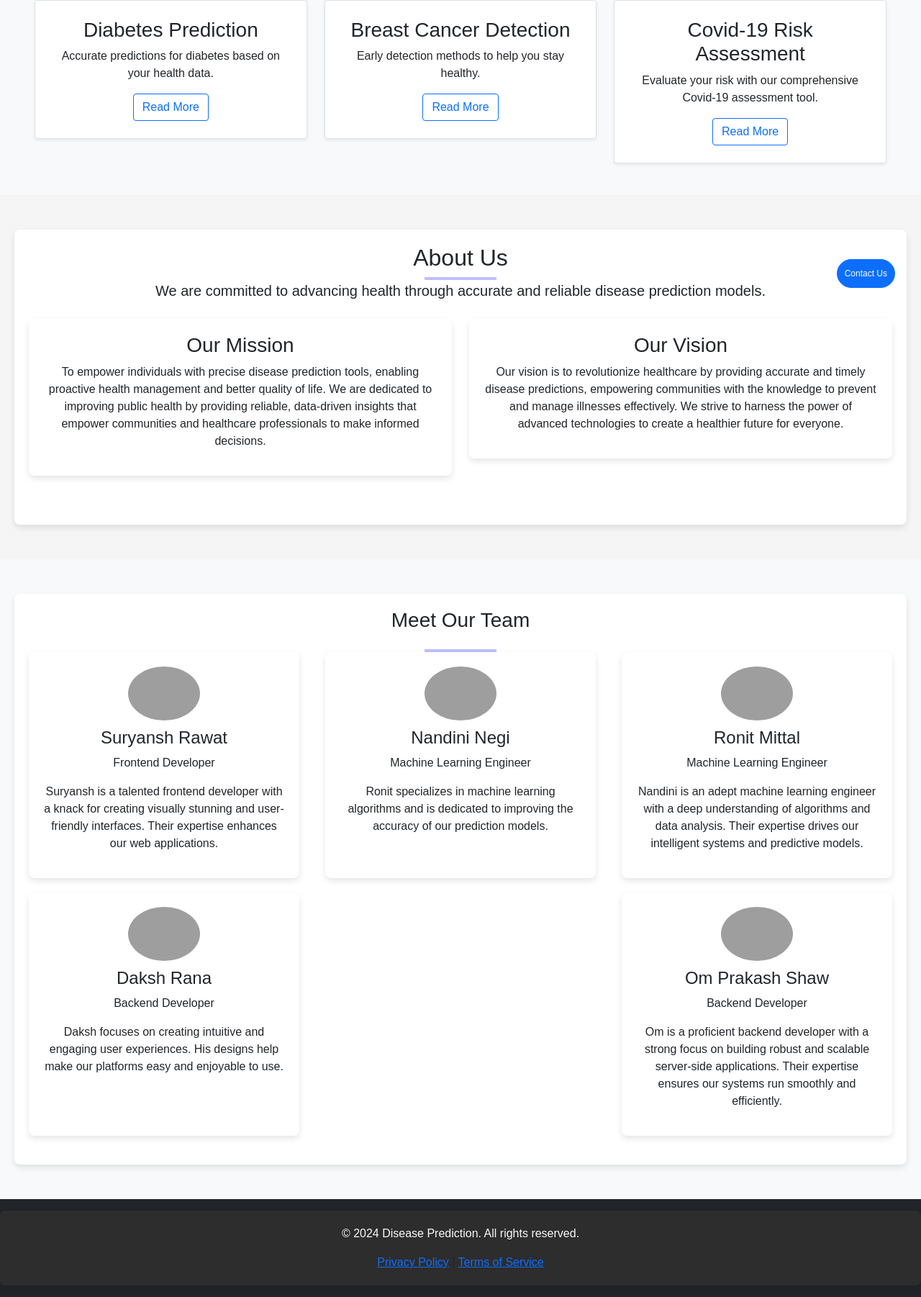
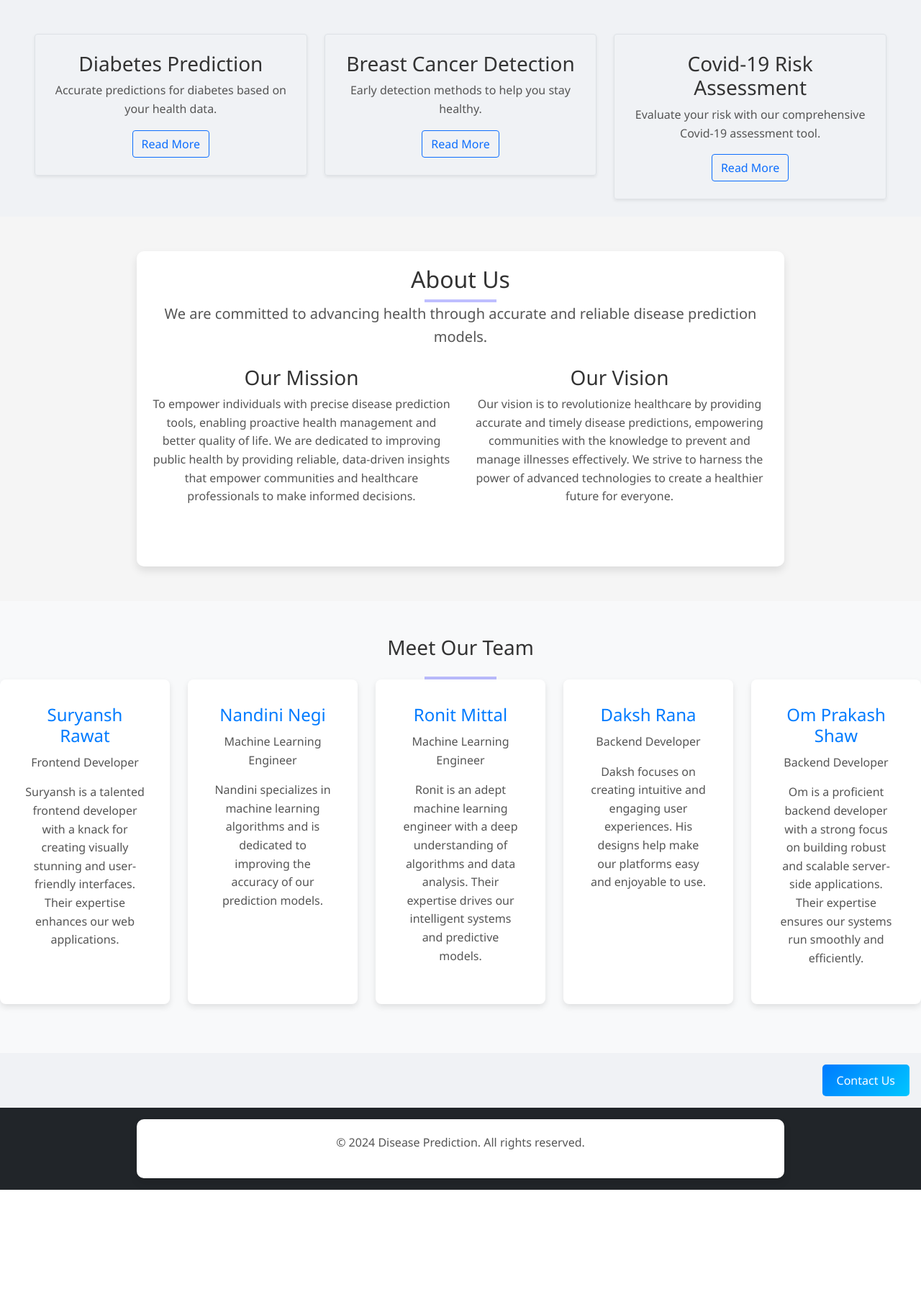
Before and after one commit to opshaw/myProject, a Flask app: page / in a window 1280 px wide. Shown: the part 364-2166 px from the top of the page at 72% size. After the commit the page ends 2017 px from the top, so only its background shows below. Run offline with Flask 3, Linux system fonts and the light colour scheme; grey boxes are pictures that could not be loaded.

Commit message:
little changes

```diff
--- a/static/css/index.css
+++ b/static/css/index.css
@@ -1,42 +1,86 @@
 /* General Styles */
 body {
-    font-family: Arial, sans-serif;
-    background-color: #f8f9fa;
+    font-family: 'Segoe UI', Tahoma, Geneva, Verdana, sans-serif;
+    background-color: #f0f2f5;
     margin: 0;
     padding: 0;
+    color: #333;
+    transition: background-color 0.3s ease;
 }
-
-/* Responsive Meta Tag */
-<meta name="viewport" content="width=device-width, initial-scale=1.0">
 
 /* Navigation Bar */
 .navbar {
     margin-bottom: 20px;
+    background: linear-gradient(135deg, #007bff, #00c6ff);
 }
 
+.navbar-brand {
+    font-size: 1.5rem;
+}
+
+.navbar-nav .nav-link {
+    color: #fff !important;
+}
+
+.navbar-nav .nav-link.active {
+    background-color: #0056b3;
+}
+
+.navbar-nav .nav-link:hover {
+    background-color: rgba(255, 255, 255, 0.1);
+}
+
+/* Main Container */
 .container {
-    max-width: 100%;
+    max-width: 900px;
+    margin: auto;
     padding: 20px;
-    background-color: white;
+    background-color: #fff;
+    border-radius: 10px;
+    box-shadow: 0 6px 12px rgba(0, 0, 0, 0.1);
+}
+
+/* Content Section */
+.cont {
+    color: #555;
+    margin: 0 auto;
+    max-width: 800px;
+}
+
+h1 {
+    color: #007bff;
+    text-align: center;
+    margin-bottom: 30px;
+    font-size: 2.5rem;
+    font-weight: bold;
+}
+
+/* Form Styling */
+form {
+    background: #f8f9fa;
+    padding: 20px;
     border-radius: 8px;
     box-shadow: 0 4px 8px rgba(0, 0, 0, 0.1);
 }
 
-.cont{
-    color: #938c8c;
-
-    margin-left: 20px;
-}
-.small{
-    padding-left: 30%;
-    padding-right: 30%;
+.form-control {
+    border-radius: 5px;
+    border: 1px solid #ced4da;
+    box-shadow: inset 0 1px 2px rgba(0, 0, 0, 0.075);
 }
 
-h1 {
-    color: #343a40;
-    text-align: center;
-    margin-bottom: 20px;
+.btn-primary {
+    background: linear-gradient(135deg, #007bff, #00c6ff);
+    border: none;
+    border-radius: 5px;
+    padding: 10px 20px;
+    color: #fff;
+    font-size: 1rem;
+    transition: background 0.3s ease;
+}
 
+.btn-primary:hover {
+    background: linear-gradient(135deg, #0056b3, #00aaff);
 }
 
 /* Hero Section */
@@ -45,51 +89,102 @@
     background-size: cover;
     color: white;
     text-align: center;
-    padding: 100px 20px;
+    padding: 120px 20px;
+    position: relative;
+    overflow: hidden;
+}
+
+.hero-section::before {
+    content: '';
+    position: absolute;
+    top: 0;
+    left: 0;
+    width: 100%;
+    height: 100%;
+    background: rgba(188, 181, 181, 0.5);
+    z-index: 1;
 }
 
 .hero-section h1 {
-    font-size: 2.5em;
+    font-size: 3rem;
+    margin-bottom: 20px;
+    z-index: 2;
+    position: relative;
 }
 
 .hero-section p {
-    font-size: 1.2em;
-    color:orangered;
+    font-size: 1.5rem;
+    color: rgb(197, 85, 73);
+    z-index: 2;
+    position: relative;
 }
 
 .hero-section .btn {
-    font-size: 1.2em;
-    padding: 10px 20px;
+    font-size: 1.2rem;
+    padding: 12px 25px;
+    z-index: 2;
+    position: relative;
 }
 
-/* Features Section */
-.features-section {
-    padding: 60px 20px;
+/* Responsive Design */
+@media (max-width: 768px) {
+    .hero-section h1 {
+        font-size: 2.5rem;
+    }
+
+    .hero-section p {
+        font-size: 1.2rem;
+    }
+
+    .hero-section .btn {
+        font-size: 1.1rem;
+        padding: 10px 20px;
+    }
+
+    .container {
+        padding: 15px;
+    }
+
+    .cont {
+        margin: 0;
+    }
 }
 
-.feature-box {
-    background-color: #fff;
-    padding: 20px;
-    margin-bottom: 20px;
-    border-radius: 8px;
-    box-shadow: 0 4px 8px rgba(0, 0, 0, 0.1);
+@media (max-width: 576px) {
+    .hero-section {
+        padding: 80px 15px;
+    }
+
+    .hero-section h1 {
+        font-size: 2rem;
+    }
+
+    .hero-section p {
+        font-size: 1rem;
+    }
+
+    .hero-section .btn {
+        font-size: 1rem;
+        padding: 8px 15px;
+    }
+
+    .container {
+        padding: 10px;
+    }
 }
 
-/* About Us Section */
-.about-us {
-    padding: 60px 20px;
-}
-
-.about-us .mission-vision-box {
-    padding: 20px;
-    background-color: #fff;
-    border-radius: 8px;
-    box-shadow: 0 4px 8px rgba(0, 0, 0, 0.1);
-}
 
 /* Meet Our Team Section */
 .meet-our-team {
-    padding: 60px 20px;
+    background-color: #f8f9fa;
+    padding-top: 40px;
+    padding-bottom: 40px;
+}
+
+.section-divider {
+    width: 100px;
+    border: 2px solid #007bff;
+    margin: 20px auto;
 }
 
 .team-container {
@@ -104,87 +199,53 @@
     margin-bottom: 20px;
     border-radius: 8px;
     box-shadow: 0 4px 8px rgba(0, 0, 0, 0.1);
-    flex: 1 1 calc(33% - 20px);
-    max-width: calc(33% - 20px);
-    text-align: center;
+    flex: 1 1 calc(20% - 20px); /* Adjust width based on number of columns */
+    max-width: calc(20% - 20px); /* Ensure it does not exceed column width */
+    transition: transform 0.3s ease, box-shadow 0.3s ease;
 }
 
-.team-member img {
-    max-width: 100px;
-    border-radius: 50%;
+.team-member:hover {
+    transform: translateY(-5px);
+    box-shadow: 0 8px 16px rgba(0, 0, 0, 0.2);
+}
+
+.member-box {
+    padding: 15px;
+}
+
+h4 {
+    color: #007bff;
     margin-bottom: 10px;
 }
 
-/* Contact Us Icon */
-.contact-icon {
-    position: fixed;
-    bottom: 20px;
-    right: 20px;
-    z-index: 1000;
+.role {
+    color: #6c757d;
+    font-weight: 500;
 }
 
-.contact-icon .btn {
-    padding: 10px 10px;
-    border-radius: 50px;
-    font-size: 12px;
+p {
+    color: #555;
+    line-height: 1.6;
 }
 
-.contact-icon i {
-    font-size: 12px;
+/* Responsive Design for Team Section */
+@media (max-width: 992px) {
+    .team-member {
+        flex: 1 1 calc(33% - 20px); /* 3 columns */
+        max-width: calc(33% - 20px);
+    }
 }
 
-/* Modal Content */
-.modal-content {
-    padding: 20px;
-}
-
-.modal-title {
-    margin-bottom: 10px;
-}
-
-/* Media Queries */
 @media (max-width: 768px) {
-    .hero-section h1 {
-        font-size: 2em;
-    }
-
-    .hero-section p {
-        font-size: 1em;
-    }
-
-    .hero-section .btn {
-        font-size: 1em;
-        padding: 10px 15px;
-    }
-
-    .feature-box, .team-member {
-        flex: 1 1 100%;
-        max-width: 100%;
+    .team-member {
+        flex: 1 1 calc(50% - 20px); /* 2 columns */
+        max-width: calc(50% - 20px);
     }
 }
 
 @media (max-width: 576px) {
-    .hero-section {
-        padding: 50px 20px;
-    }
-
-    .hero-section h1 {
-        font-size: 1.5em;
-    }
-
-    .hero-section p {
-        font-size: 0.9em;
-    }
-
-    .hero-section .btn {
-        font-size: 0.9em;
-        padding: 8px 12px;
+    .team-member {
+        flex: 1 1 100%; /* 1 column */
+        max-width: 100%;
     }
 }
-
-#hey{
-    background-color: rgb(45, 45, 45);
-}
-#hello{
-    color: #f8f9fa;
-}
--- a/templates/home.html
+++ b/templates/home.html
@@ -123,14 +123,14 @@
 
 <!-- Meet Our Team Section -->
 <div class="meet-our-team py-5">
-    <div class="container">
+    <div class="conta">
         <h3 class="text-center mb-4">Meet Our Team</h3>
         <hr style="width: 100px; border: 2px solid blue; margin: 0 auto;"> <!-- Underline -->
         <div class="team-container d-flex flex-wrap justify-content-between">
             <!-- Team Member 1 -->
             <div class="team-member text-center">
                 <div class="member-box">
-                    <img src="/static/images/team1.jpg" alt="Suryansh" class="img-fluid rounded-circle">
+
                     <h4>Suryansh Rawat</h4>
                     <p>Frontend Developer</p>
                     <p>Suryansh is a talented frontend developer with a knack for creating visually stunning and user-friendly interfaces. Their expertise enhances our web applications.</p>
@@ -139,25 +139,24 @@
             <!-- Team Member 2 -->
             <div class="team-member text-center">
                 <div class="member-box">
-                    <img src="/static/images/team2.jpg" alt="Nandini" class="img-fluid rounded-circle">
+
                     <h4>Nandini Negi</h4>
                     <p>Machine Learning Engineer</p>
-                    <p>Ronit specializes in machine learning algorithms and is dedicated to improving the accuracy of our prediction models.</p>
+                    <p>Nandini specializes in machine learning algorithms and is dedicated to improving the accuracy of our prediction models.</p>
                 </div>
             </div>
             <!-- Team Member 3 -->
             <div class="team-member text-center">
                 <div class="member-box">
-                    <img src="/static/images/team3.jpg" alt="Ronit" class="img-fluid rounded-circle">
+
                     <h4>Ronit Mittal</h4>
                     <p>Machine Learning Engineer</p>
-                    <p>Nandini is an adept machine learning engineer with a deep understanding of algorithms and data analysis. Their expertise drives our intelligent systems and predictive models.</p>
+                    <p>Ronit is an adept machine learning engineer with a deep understanding of algorithms and data analysis. Their expertise drives our intelligent systems and predictive models.</p>
                 </div>
             </div>
             <!-- Team Member 4 -->
             <div class="team-member text-center">
                 <div class="member-box">
-                    <img src="/static/images/team4.jpg" alt="Daksh" class="img-fluid rounded-circle">
                     <h4>Daksh Rana</h4>
                     <p>Backend Developer</p>
                     <p>Daksh focuses on creating intuitive and engaging user experiences. His designs help make our platforms easy and enjoyable to use.</p>
@@ -166,7 +165,7 @@
             <!-- Team Member 5 -->
             <div class="team-member text-center">
                 <div class="member-box">
-                    <img src="/static/images/team5.jpg" alt="Om" class="img-fluid rounded-circle">
+
                     <h4>Om Prakash Shaw</h4>
                     <p>Backend Developer</p>
                     <p>Om is a proficient backend developer with a strong focus on building robust and scalable server-side applications. Their expertise ensures our systems run smoothly and efficiently.</p>
@@ -224,10 +223,16 @@
     <footer class="footer bg-dark text-blue py-3">
         <div class="container text-center" id="hey">
             <p id="hello">&copy; 2024 Disease Prediction. All rights reserved.</p>
-            <a href="{{ url_for('home') }}" class="text-blue">Privacy Policy</a> |
-            <a href="{{ url_for('home') }}" class="text-blue">Terms of Service</a>
+
         </div>
     </footer>
+
+    <script>
+        const toggleButton = document.getElementById('toggle-dark-mode');
+        toggleButton.addEventListener('click', () => {
+            document.body.classList.toggle('dark-mode');
+        });
+    </script>
 
     <script src="https://cdn.jsdelivr.net/npm/bootstrap@5.0.2/dist/js/bootstrap.bundle.min.js"></script>
 
```
